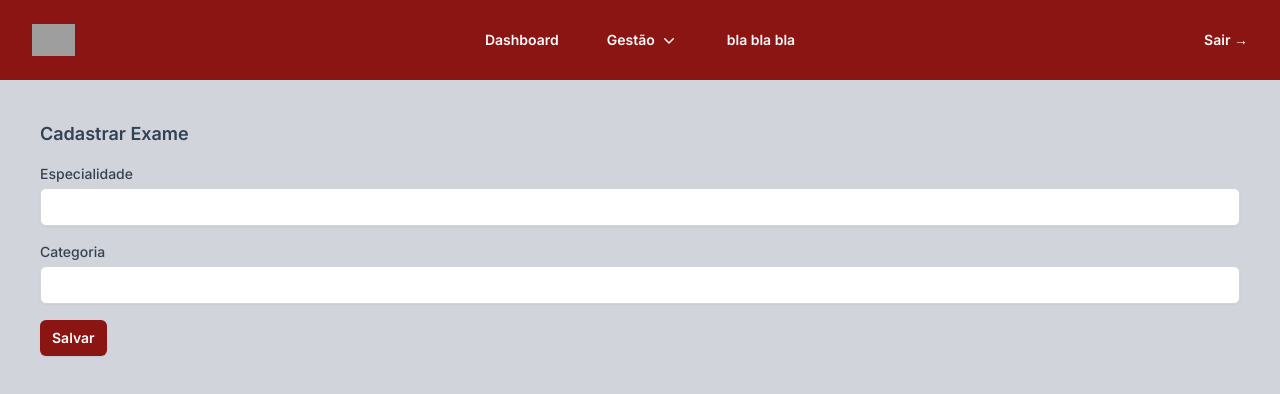
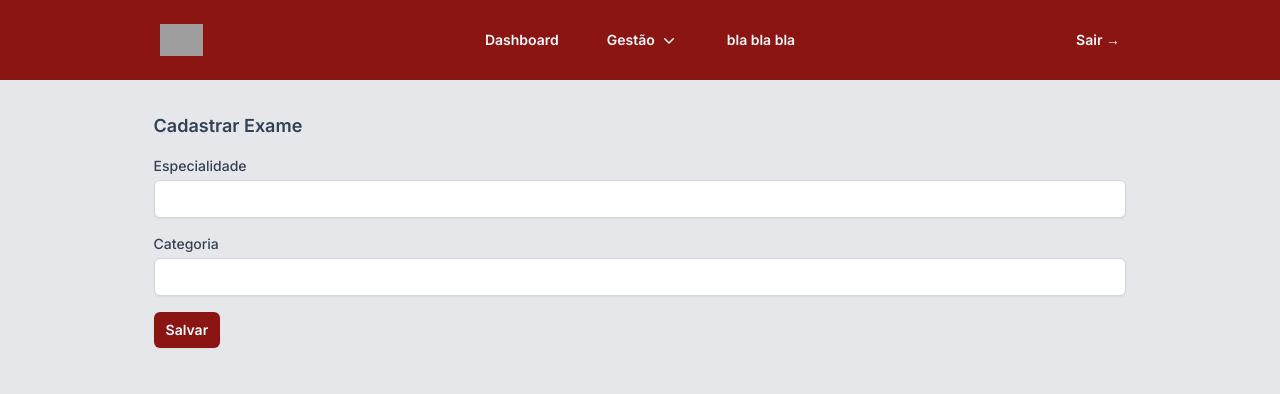
Before and after one commit to Lauaneoc/frontend-santa-clara, a React (Create React App) app: page /form in a window 1280 px wide. Shown: the top 394 px of the page. Built offline with nearby package versions, Linux system fonts and the light colour scheme; grey boxes are pictures that could not be loaded.

Commit message:
style: adjust spancing layout

```diff
--- a/src/view/DefaultLayout/index.tsx
+++ b/src/view/DefaultLayout/index.tsx
@@ -6,7 +6,7 @@ export function DefaultLayout() {
   return (
     <div className="flex flex-col min-h-screen  font-inter">
       <Header />
-      <div className="flex-grow bg-gray-300 p-4">
+      <div className="flex-grow bg-gray-200 px-6 md:px-[12vw] pt-8">
         <Outlet />
       </div>
     </div>
--- a/src/view/components/Header/NavBar/index.tsx
+++ b/src/view/components/Header/NavBar/index.tsx
@@ -8,7 +8,7 @@ interface NavBarProps {
 
 const NavBar: React.FC<NavBarProps> = ({ setMobileMenuOpen }) => {
   return (
-    <nav aria-label="Global" className="mx-auto flex max-w-7xl items-center justify-between p-6 lg:px-8">
+    <nav aria-label="Global" className="mx-auto flex max-w-full md:max-w-[80vw] items-center justify-between p-6 lg:px-8">
       <div className="flex lg:flex-1">
         <a href="#" className="-m-1.5 p-1.5">
           <span className="sr-only">Clínica Santa Clara</span>
--- a/src/view/forms/exam/CreateExamForm/index.tsx
+++ b/src/view/forms/exam/CreateExamForm/index.tsx
@@ -8,7 +8,7 @@ export const CreateExamForm = () => {
   const { register, handleSubmit, errors, onSubmit } = useCreateExamForm();
 
   return (
-    <div className="p-6 ">
+    <div className="">
       <h2 className="text-lg font-semibold mb-4 text-slate-700 font-inter">Cadastrar Exame</h2>
       <form onSubmit={handleSubmit(onSubmit)}>
         <Input
```
